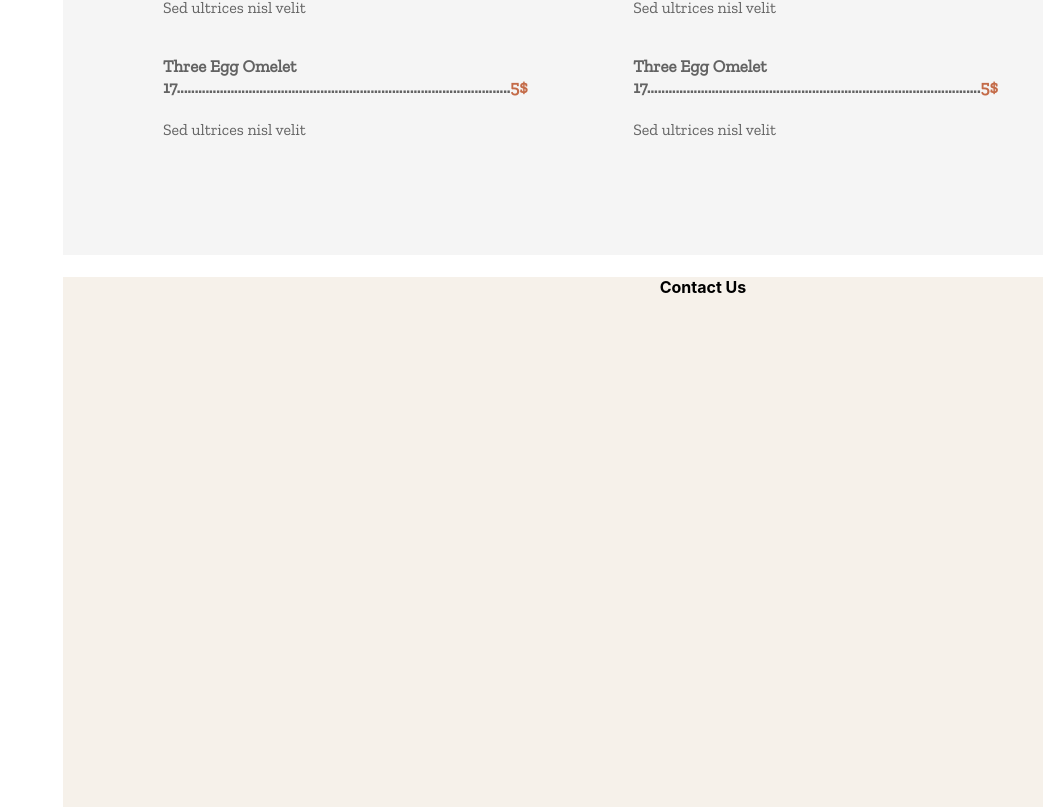
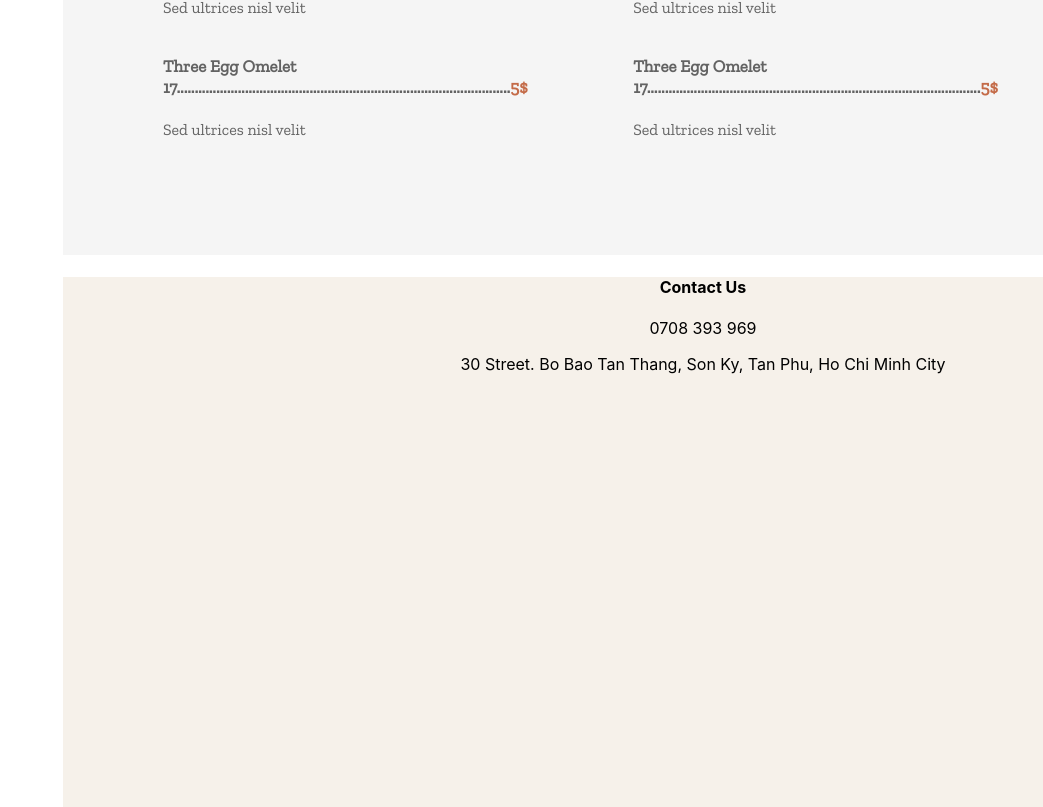
Before and after one commit to nguyenphuloc/decoffee, a React (Create React App) app: page / in a window 1280 px wide. Shown: the part 2513-3320 px from the top of the page, without its empty margins (237-1280 px from the left). Built offline with nearby package versions, Linux system fonts and the light colour scheme; a web font is replaced by a local one.

Commit message:
footer in home v.10.07.001

```diff
--- a/src/container/footer/index.jsx
+++ b/src/container/footer/index.jsx
@@ -7,8 +7,8 @@ export default function Footer() {
             <div className="footer">
                 <div className="footer-address">
                     <h4>Contact Us</h4>
-                    <p></p>
-                    <p></p>
+                    <p>0708 393 969</p>
+                    <p>30 Street. Bo Bao Tan Thang, Son Ky, Tan Phu, Ho Chi Minh City</p>
                     <div></div>
                 </div>
                 <div className ="footer-logo">
--- a/src/container/header/index.jsx
+++ b/src/container/header/index.jsx
@@ -22,7 +22,7 @@ export default function Header() {
                     children="Order Online"
                 />
                 <p>0708 393 969</p>
-                <p> 30 Street. Bo Bao Tan Thang, Son Ky, Tan Phu, Ho Chi Minh City</p>
+                <p>30 Street. Bo Bao Tan Thang, Son Ky, Tan Phu, Ho Chi Minh City</p>
                 <div className="menu-icon">
                     <FontAwesomeIcon icon={faVolleyballBall} />
                     <FontAwesomeIcon icon={faCannabis} className="icon"/>
```
